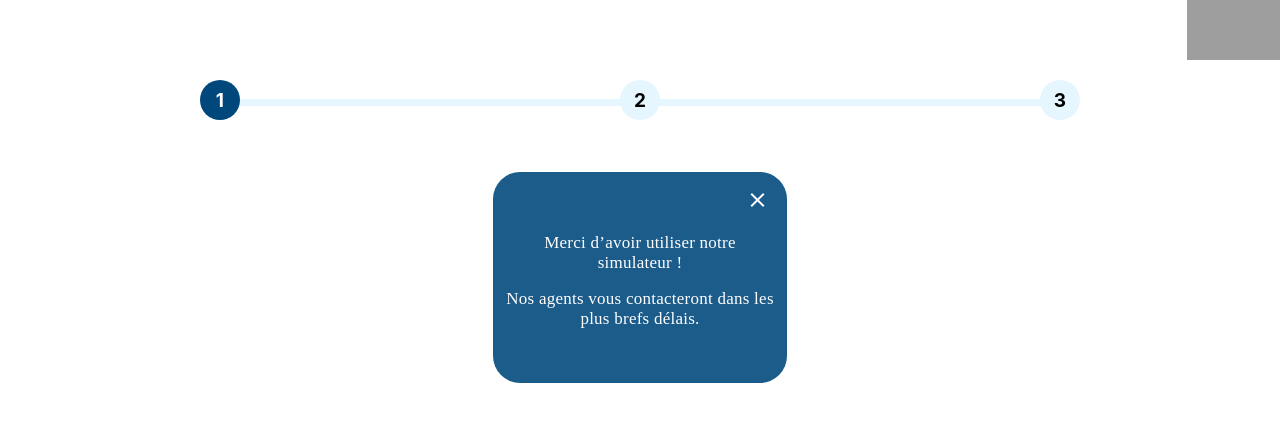
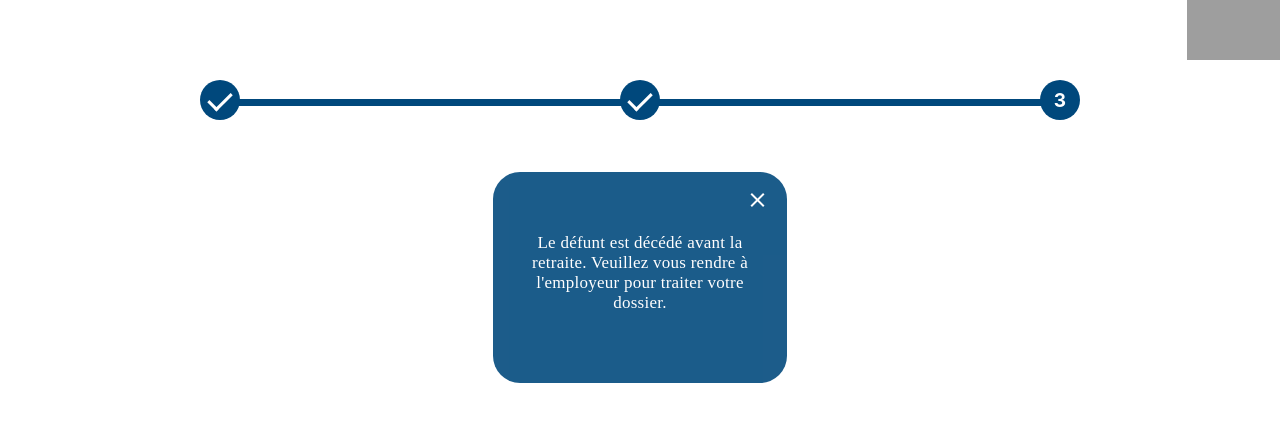
Before and after one commit to ouahlineomaima/cmr-frontend, an Angular app: page /non-retraite in a window 1280 px wide. Shown: the top 422 px of the page. Built offline with nearby package versions, Linux system fonts and the light colour scheme; grey boxes are pictures that could not be loaded; what @angular/material-moment-adapter, ngx-mat-timepicker, ngx-material-timepicker would draw is missing.

Commit message:
link non-retraite with choi-simulation

```diff
--- a/src/app/pages/pas-de-retraite/pas-de-retraite.component.html
+++ b/src/app/pages/pas-de-retraite/pas-de-retraite.component.html
@@ -7,16 +7,16 @@
   <div class="container-pop">
 
       <div class="pop-up">
-          <mat-icon class="close">
+          <mat-icon class="close" (click)="goToChoixSimulation()">
               close
           </mat-icon>
           <div class="text1 text">
-              Merci d’avoir utiliser notre simulateur !
-          </div>
+            Le défunt est décédé avant la retraite.
+            Veuillez vous rendre à l'employeur pour traiter votre dossier.          </div>
 
-          <div class="text2 text">
+          <!-- <div class="text2 text">
               Nos agents vous contacteront dans les plus brefs délais.
-          </div>
+          </div>   -->
           </div>
   </div>
 </div>
--- a/src/app/pages/pas-de-retraite/pas-de-retraite.component.ts
+++ b/src/app/pages/pas-de-retraite/pas-de-retraite.component.ts
@@ -8,16 +8,17 @@ import { Route, Router } from '@angular/router';
 
 })
 export class PasDeRetraiteComponent {
+goToChoixSimulation() {
+  this.router.navigate(['/choix-simulation'])
+}
 goToAccueilPage() {
   this.router.navigate(['/non-retraite'])
 }
-classNamesForTimeline: Array<string> = ['current-item', 'comming', 'comming'];
+classNamesForTimeline: Array<string> = ['done', 'done', 'current-item'];
 
   constructor(private router:Router){}
 
 
 
-  closeDialog(){
-    this.router.navigate(["/choix-simulation"])
-  }
+
 }
```
